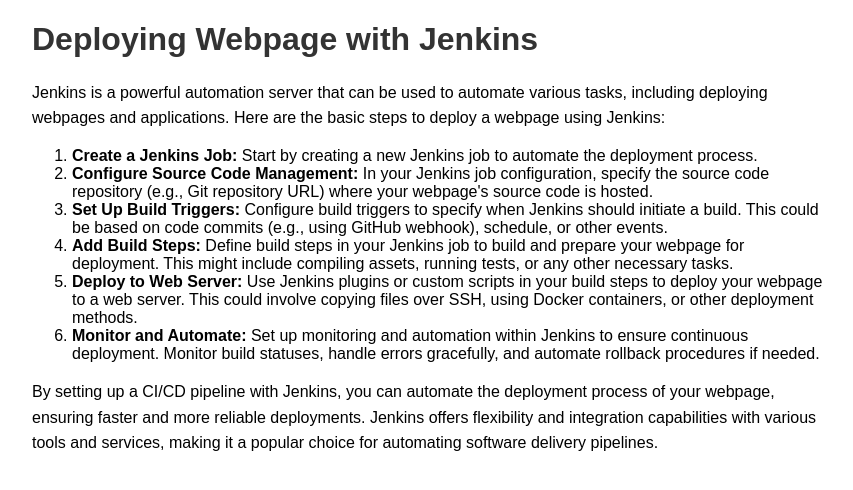
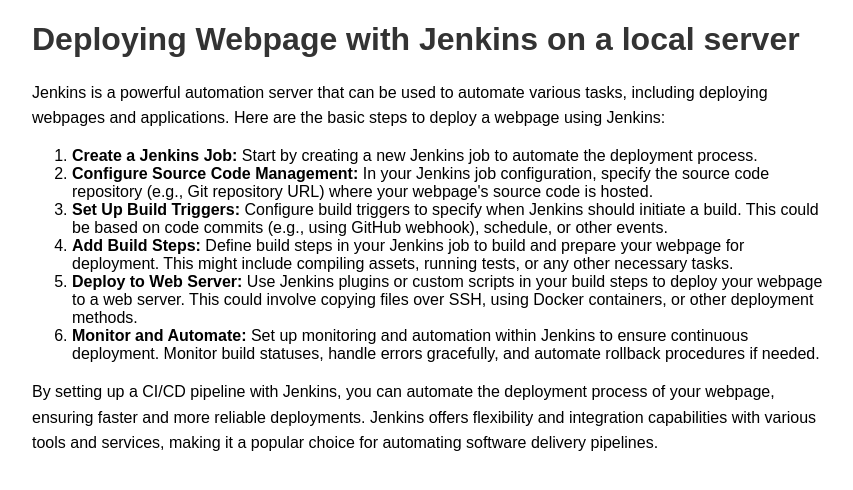
Before and after one commit to NIKHILSAWANT07/Nikhil-Sawant, a plain HTML site: page index.html in a window 1280 px wide. Shown: the whole page, without its empty margins (208-1061 px from the left). Drawn offline with Linux system fonts and the light colour scheme.

Commit message:
Update1 index.html

```diff
--- a/index.html
+++ b/index.html
@@ -23,7 +23,7 @@
 </head>
 <body>
     <div class="content">
-        <h1>Deploying Webpage with Jenkins</h1>
+        <h1>Deploying Webpage with Jenkins on a local server</h1>
         <p>Jenkins is a powerful automation server that can be used to automate various tasks, including deploying webpages and applications. Here are the basic steps to deploy a webpage using Jenkins:</p>
 
         <ol>
```
